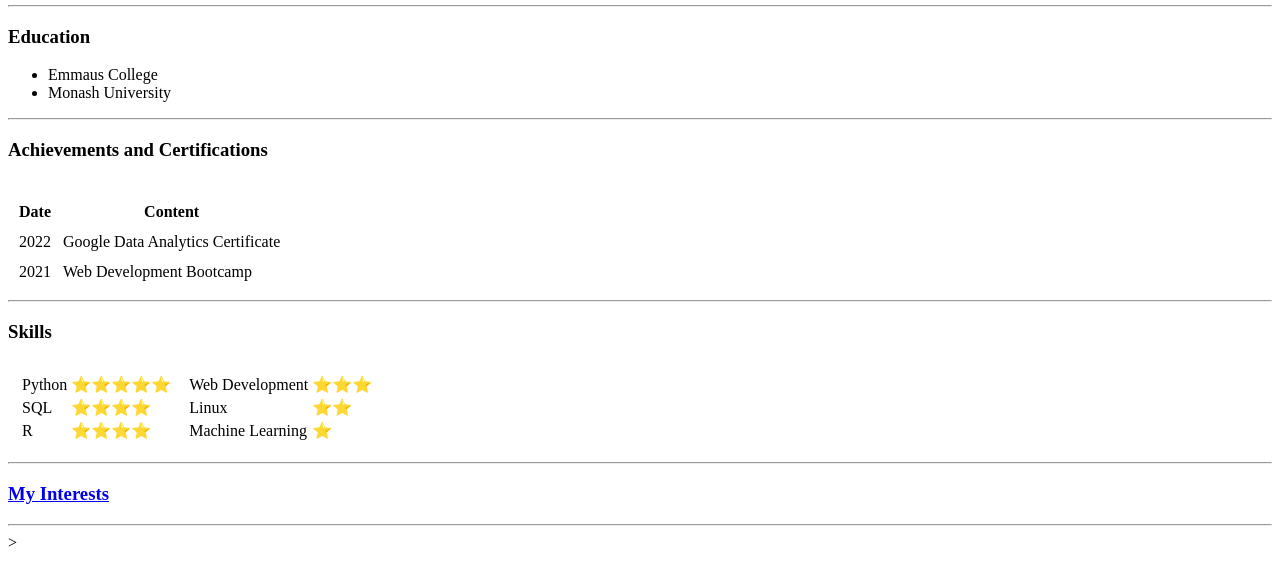
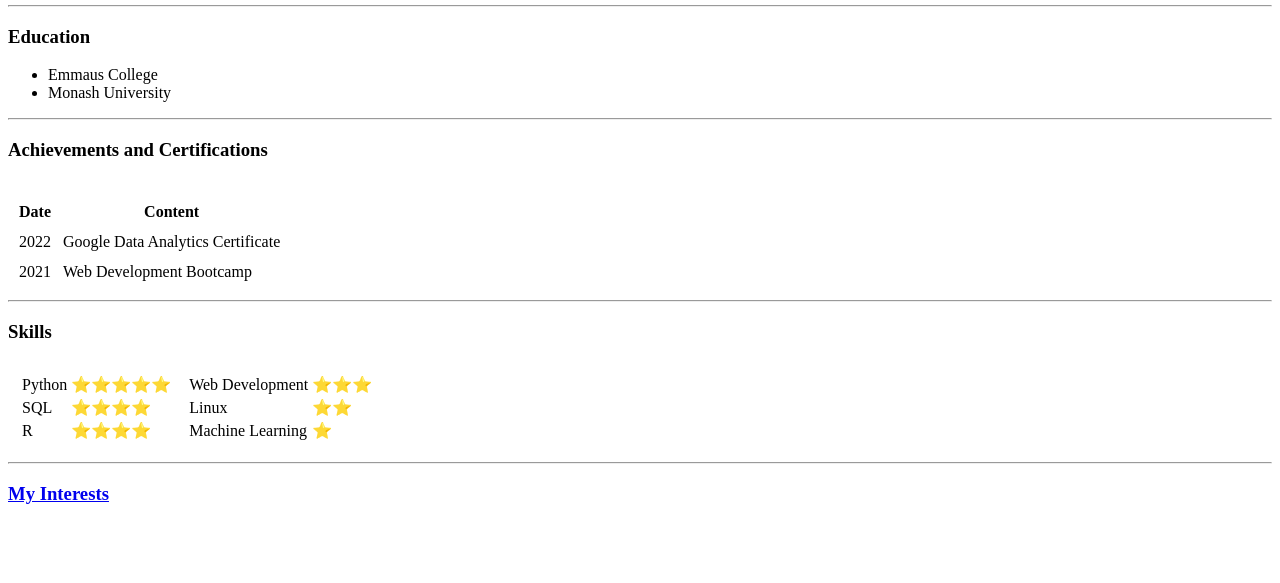
Before and after one commit to avantsang/first-html-cv-website, a plain HTML site: page index.html in a window 1280 px wide. Shown: the part 217-800 px from the top of the page. Drawn offline with Linux system fonts and the light colour scheme.

Commit message:
Update index.html
Remove horizontal rule at the bottom of the page

```diff
--- a/index.html
+++ b/index.html
@@ -89,6 +89,5 @@
     </table>
     <hr>
     <h3><a href="interests.html">My Interests</a></h3>
-    <hr>>
 </body>
 </html>
```
